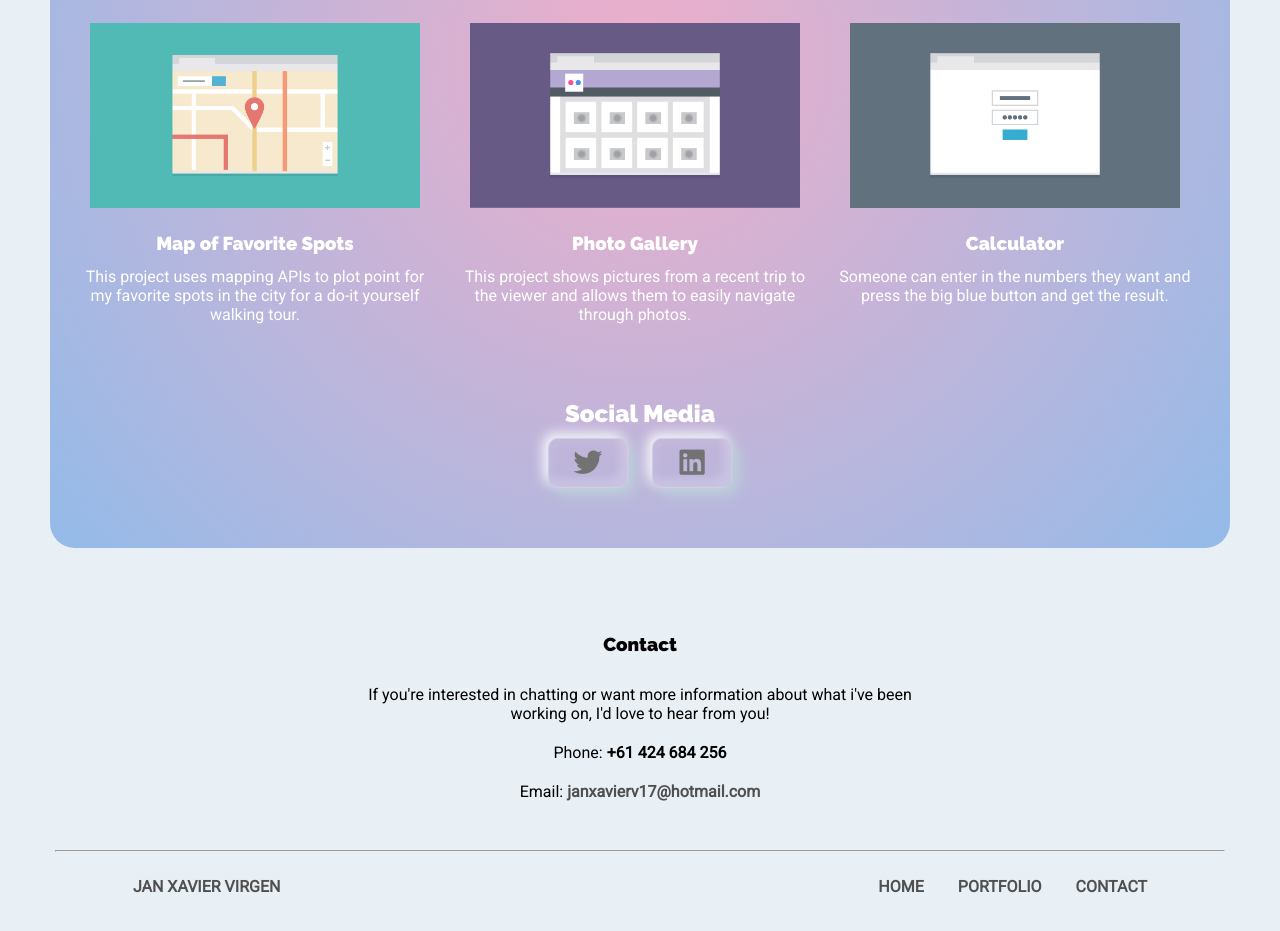
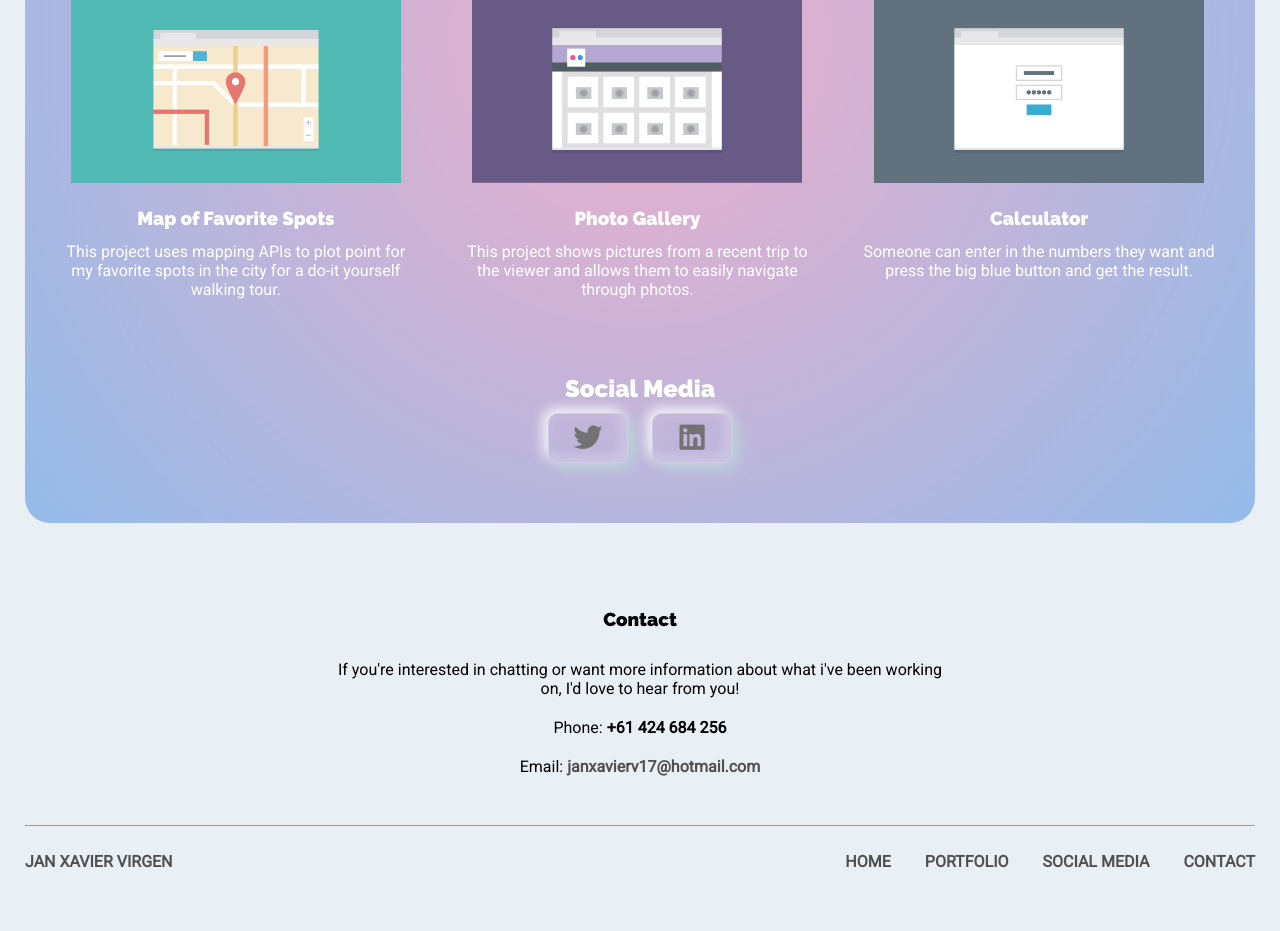
Before and after one commit to janxavierv17/techdegree-mobilefirstlayout-project-2, a plain HTML site: page index.html in a window 1280 px wide. Shown: the part 949-1880 px from the top of the page. After the commit the page ends 1845 px from the top, so only its background shows below. Drawn offline with Linux system fonts and the light colour scheme.

Commit message:
Exceeds grading
Fixed Design and Layout code and Navigation sections

```diff
--- a/css/styles.css
+++ b/css/styles.css
@@ -42,16 +42,15 @@ header {
 .header-logo {
   font-size: 30px;
   letter-spacing: 4px;
-  margin: 0;
   text-transform: uppercase;
-  margin-bottom: 1rem;
 }
 
 .main-nav li {
-  margin: 3px;
+  text-transform: uppercase;
   font-size: 1.3rem;
   list-style: none;
   background-color: white;
+  margin-top: 5px;
 }
 
 /* Social content */
@@ -110,7 +109,6 @@ header {
 }
 
 /* --------------------------------------------------- */
-
 /* Main Component */
 .main-container {
   color: white;
@@ -158,10 +156,11 @@ i {
 
 /* --------------------------------------------------- */
 /* Footer Component */
+
 footer {
   text-align: center;
   margin-top: 50px;
-  padding: 30px 5px 50px 5px;
+  padding: 30px 0px 0px 0px;
 }
 
 footer h3 {
@@ -177,7 +176,6 @@ footer h3 {
 }
 
 .footer-nav {
-  width: 100%;
   text-transform: uppercase;
   font-weight: bold;
   padding: 25px 0px 0px 0px;
@@ -204,17 +202,27 @@ footer h3 {
   min-height: 100%;
 }
 
+.footer-logo {
+  float: left;
+  padding: 25px 0 25px 0;
+  text-transform: uppercase;
+  font-weight: bold;
+}
+
+.footer-nav {
+  float: right;
+  height: 50px;
+}
+
 /* --------------------------------------------------- */
 
 @media (min-width: 768px) {
-  body {
-    padding: 20px;
-  }
   /* ---- Header ---- */
   .main-nav li {
     display: inline-block;
     background-color: #e8eff5;
     font-weight: bold;
+    margin: 10px;
   }
 
   .profile-image {
@@ -259,7 +267,7 @@ footer h3 {
   .portfolio {
     text-align: center;
     width: 100%;
-    padding: 0 10px 0 10px;
+    padding-left: 5px;
     margin: 0 auto;
   }
   .col {
@@ -279,7 +287,6 @@ footer h3 {
 
   .footer-logo {
     color: #505050;
-    margin-right: 280px;
   }
   .start {
     display: none;
@@ -299,8 +306,9 @@ footer h3 {
 /* --------------------------------------------------- */
 @media (min-width: 1024px) {
   body {
+    margin: 0 auto;
     max-width: 1900px;
-    padding: 50px;
+    padding: 25px;
   }
   /* ---- Header Content ---- */
   .header-container {
@@ -321,21 +329,19 @@ footer h3 {
   }
 
   .main-nav {
-    width: 50%;
     text-align: right;
     float: right;
     padding-right: 20px;
   }
 
   .main-nav li {
-    padding-left: 50px;
+    padding-left: 20px;
   }
 
   .header-logo {
     float: left;
     padding-left: 25px;
     text-align: left;
-    width: 50%;
   }
 
   .hero-container {
@@ -344,10 +350,6 @@ footer h3 {
 
   .about {
     font-size: 1.8em;
-  }
-
-  .footer-logo {
-    margin-right: 540px;
   }
 
   /* ---- Main Content ---- */
--- a/index.html
+++ b/index.html
@@ -20,6 +20,7 @@
                 <ul class="main-nav ">
                     <li><a href="#">Home</a></li>
                     <li><a href="#portfolio">Portfolio</a></li>
+                    <li ><a href="#social-media">Social Media</a></li>
                     <li><a href="#contact">Contact</a></li>
                 </ul>
             </nav>
@@ -104,7 +105,7 @@
 
             <div class="network">
             <h1>Social Media</h1>
-            <div class="social">
+            <div id="social-media" class="social">
                 <a href="#" class="btn">
                     <i class="fab fa-twitter">
                     </i>
@@ -139,11 +140,12 @@
         </p>
         <br/><hr/>
 
-        <ul class="footer-nav">
-            <li class="footer-logo">Jan Xavier Virgen</li>
+        <span class="footer-logo clearfix">Jan Xavier Virgen</span>
+        <ul class="footer-nav clearfix">
             <li><a class="start" href="#">Back to top</a></li>
             <li ><a class="display" href="#">Home</a></li>
             <li ><a class="display" href="#portfolio">Portfolio</a></li>
+            <li ><a class="display" href="#social-media">Social Media</a></li>
             <li ><a class="display" href="#contact">Contact</a></li>
         </ul>
     </section>
```
